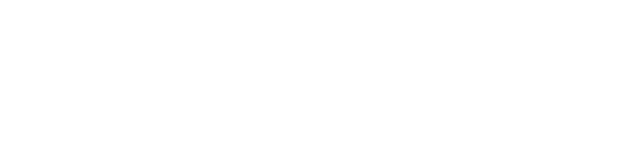
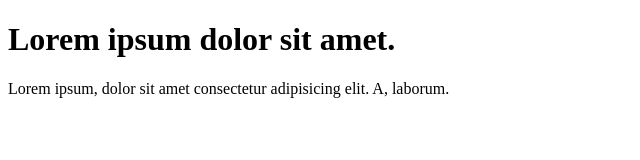
Before and after one commit to moeinparvizi/front-end-practice, a plain HTML site: page css/moein parvizi - web14 - episode6 (css)/index.html in a window 1280 px wide. Shown: the whole page, without its empty margins (0-640 px from the left). Drawn offline with Linux system fonts and the light colour scheme.

Commit message:
create html header

```diff
--- a/css/moein parvizi - web14 - episode6 (css)/index.html
+++ b/css/moein parvizi - web14 - episode6 (css)/index.html
@@ -8,6 +8,9 @@
     <link rel="stylesheet" href="style/style.css">
 </head>
 <body>
-
+    <header>
+        <h1>Lorem ipsum dolor sit amet.</h1>
+        <p>Lorem ipsum, dolor sit amet consectetur adipisicing elit. A, laborum.</p>
+    </header>
 </body>
 </html>
```
